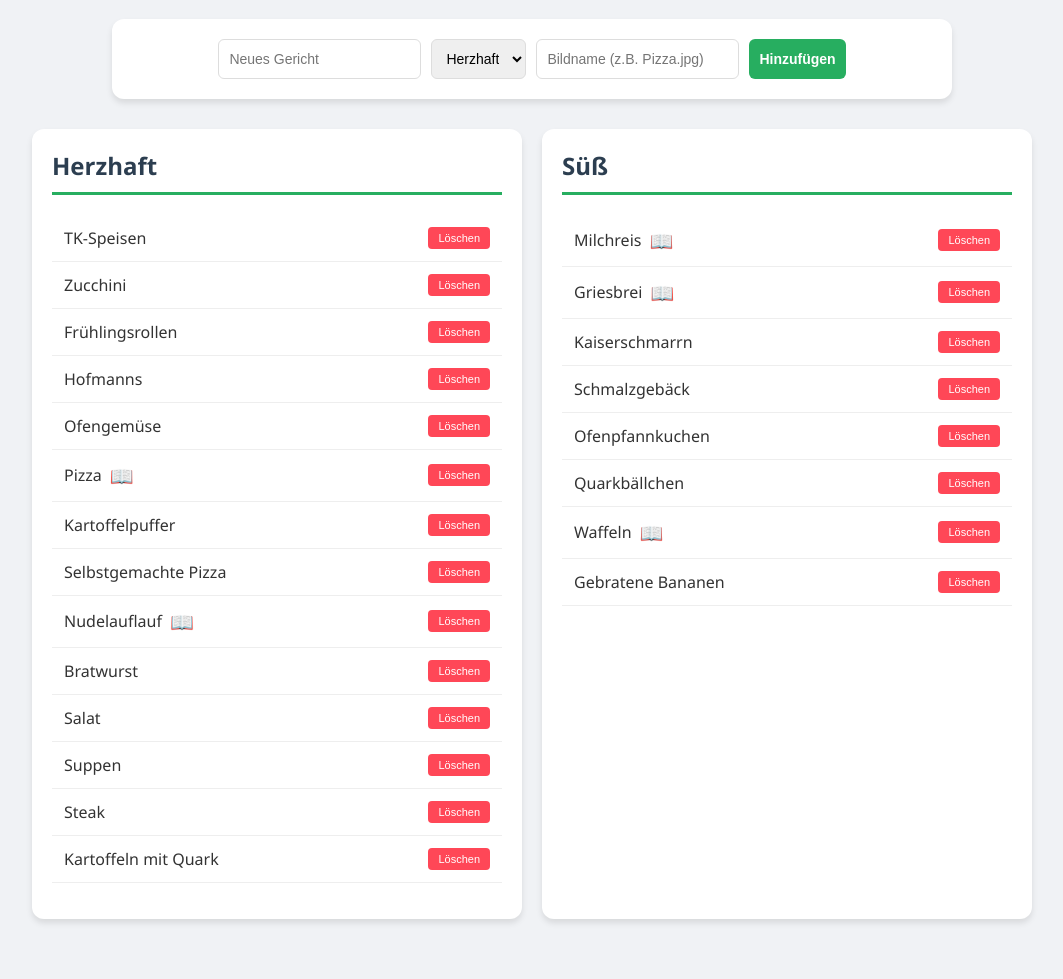
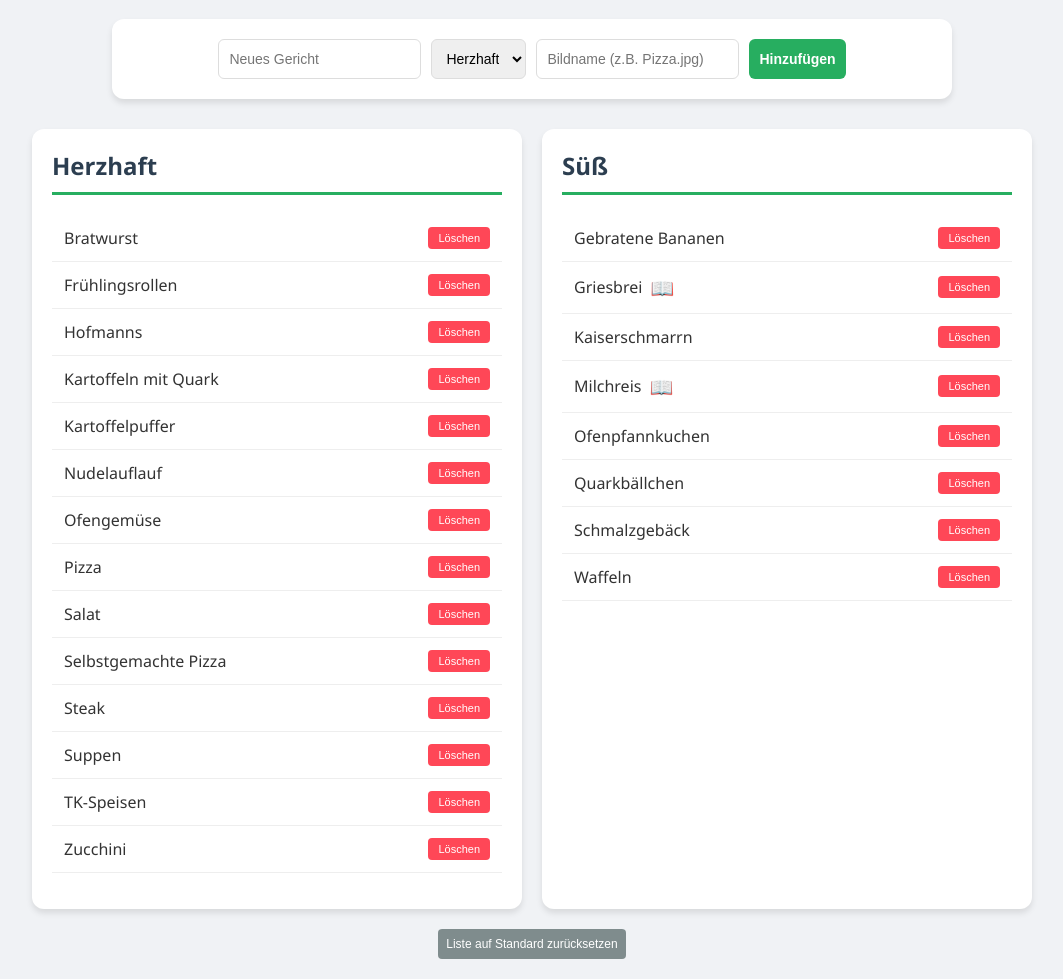
Before and after one commit to VBischof-byte/Essen, a plain HTML site: page index.html in a window 1280 px wide. Shown: the part 87-1066 px from the top of the page, without its empty margins (108-1171 px from the left). Before the commit the page ends 1026 px from the top, so only its background shows below. Drawn offline with Linux system fonts and the light colour scheme.

Commit message:
Update index.html

```diff
--- a/index.html
+++ b/index.html
@@ -25,6 +25,8 @@
         .modal { display: none; position: fixed; z-index: 1000; top: 0; left: 0; width: 100%; height: 100%; background: rgba(0,0,0,0.9); }
         .modal-content { margin: auto; display: block; max-width: 90%; max-height: 85%; margin-top: 50px; border: 4px solid white; border-radius: 8px; }
         .close { position: absolute; top: 20px; right: 35px; color: white; font-size: 40px; cursor: pointer; }
+        .reset-box { text-align: center; margin-top: 20px; }
+        .btn-reset { background: #7f8c8d; color: white; border: none; padding: 8px; border-radius: 4px; cursor: pointer; font-size: 12px; }
     </style>
 </head>
 <body>
@@ -52,13 +54,16 @@
         </div>
     </div>
 
+    <div class="reset-box">
+        <button class="btn-reset" onclick="resetToStandard()">Liste auf Standard zurücksetzen</button>
+    </div>
+
     <div id="recipeModal" class="modal" onclick="closeModal()">
         <span class="close">&times;</span>
         <img class="modal-content" id="recipeImg">
     </div>
 
     <script>
-        // Deine komplette Liste aus dem Bild
         const standardSpeisen = {
             herzhaft: [
                 { name: "TK-Speisen", img: "" },
@@ -66,10 +71,10 @@
                 { name: "Frühlingsrollen", img: "" },
                 { name: "Hofmanns", img: "" },
                 { name: "Ofengemüse", img: "" },
-                { name: "Pizza", img: "Pizza.jpg" },
+                { name: "Pizza", img: "" },
                 { name: "Kartoffelpuffer", img: "" },
                 { name: "Selbstgemachte Pizza", img: "" },
-                { name: "Nudelauflauf", img: "Nudelauflauf.jpg" },
+                { name: "Nudelauflauf", img: "" },
                 { name: "Bratwurst", img: "" },
                 { name: "Salat", img: "" },
                 { name: "Suppen", img: "" },
@@ -77,13 +82,13 @@
                 { name: "Kartoffeln mit Quark", img: "" }
             ],
             suess: [
-                { name: "Milchreis", img: "Milchreis.JPG" },
-                { name: "Griesbrei", img: "Griesbrei.JPG" },
+                { name: "Milchreis", img: "Milchreis.jpg" },
+                { name: "Griesbrei", img: "Griesbrei.jpg" },
                 { name: "Kaiserschmarrn", img: "" },
                 { name: "Schmalzgebäck", img: "" },
                 { name: "Ofenpfannkuchen", img: "" },
                 { name: "Quarkbällchen", img: "" },
-                { name: "Waffeln", img: "Waffeln.jpg" },
+                { name: "Waffeln", img: "" },
                 { name: "Gebratene Bananen", img: "" }
             ]
         };
@@ -91,10 +96,13 @@
         let speisen = JSON.parse(localStorage.getItem('speisenDaten')) || standardSpeisen;
 
         function render() {
-            document.getElementById('herzhaft-list').innerHTML = "";
-            document.getElementById('suess-list').innerHTML = "";
+            ['herzhaft', 'suess'].forEach(kat => {
+                const listElement = document.getElementById(kat + '-list');
+                listElement.innerHTML = "";
 
-            for (let kat in speisen) {
+                // Sortierung Alphabetisch
+                speisen[kat].sort((a, b) => a.name.localeCompare(b.name));
+
                 speisen[kat].forEach((item, index) => {
                     const li = document.createElement('li');
                     const icon = item.img ? '<span class="recipe-link">📖</span>' : '';
@@ -105,9 +113,9 @@
                         </div>
                         <button class="btn-delete" onclick="deleteFood('${kat}', ${index})">Löschen</button>
                     `;
-                    document.getElementById(kat + '-list').appendChild(li);
+                    listElement.appendChild(li);
                 });
-            }
+            });
         }
 
         function addFood() {
@@ -125,6 +133,13 @@
         function deleteFood(kat, index) {
             speisen[kat].splice(index, 1);
             saveAndRender();
+        }
+
+        function resetToStandard() {
+            if(confirm("Möchtest du die Liste wirklich auf die ursprünglichen Speisen zurücksetzen?")) {
+                speisen = JSON.parse(JSON.stringify(standardSpeisen));
+                saveAndRender();
+            }
         }
 
         function saveAndRender() {
```
